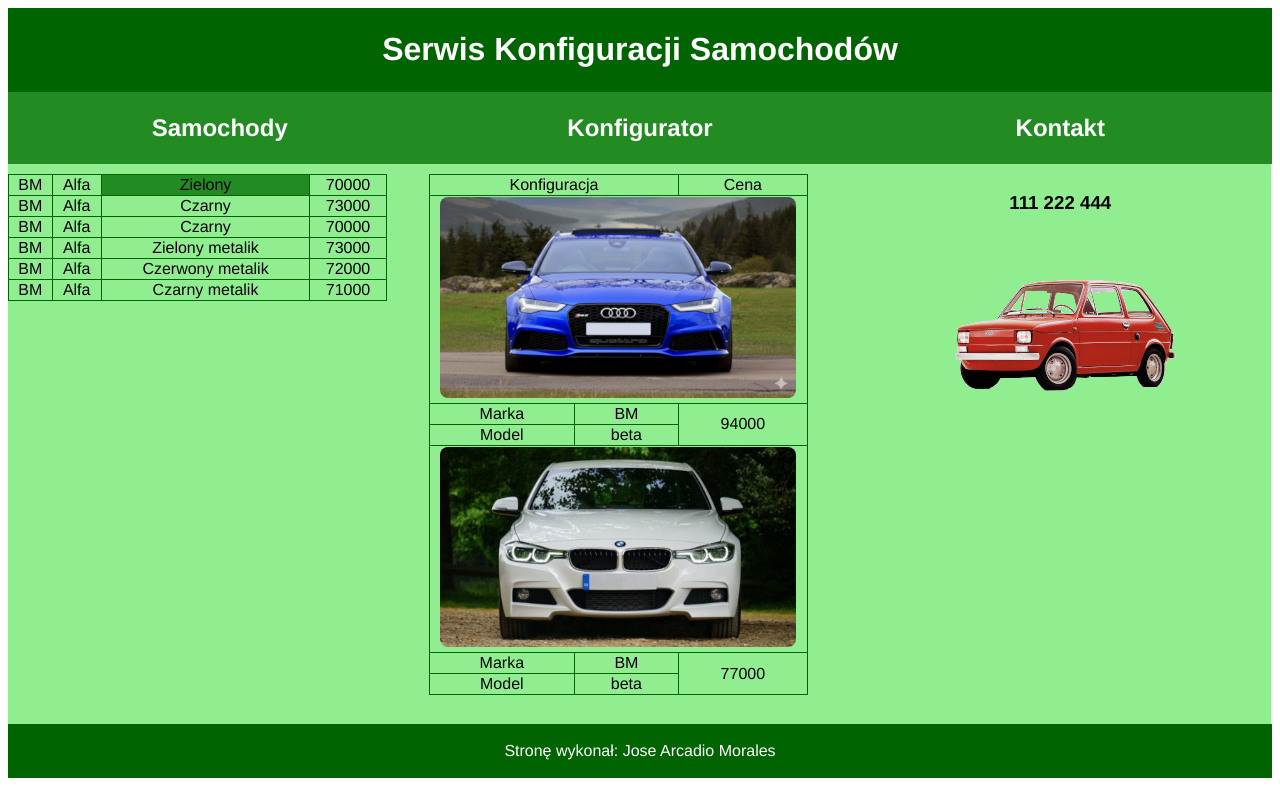
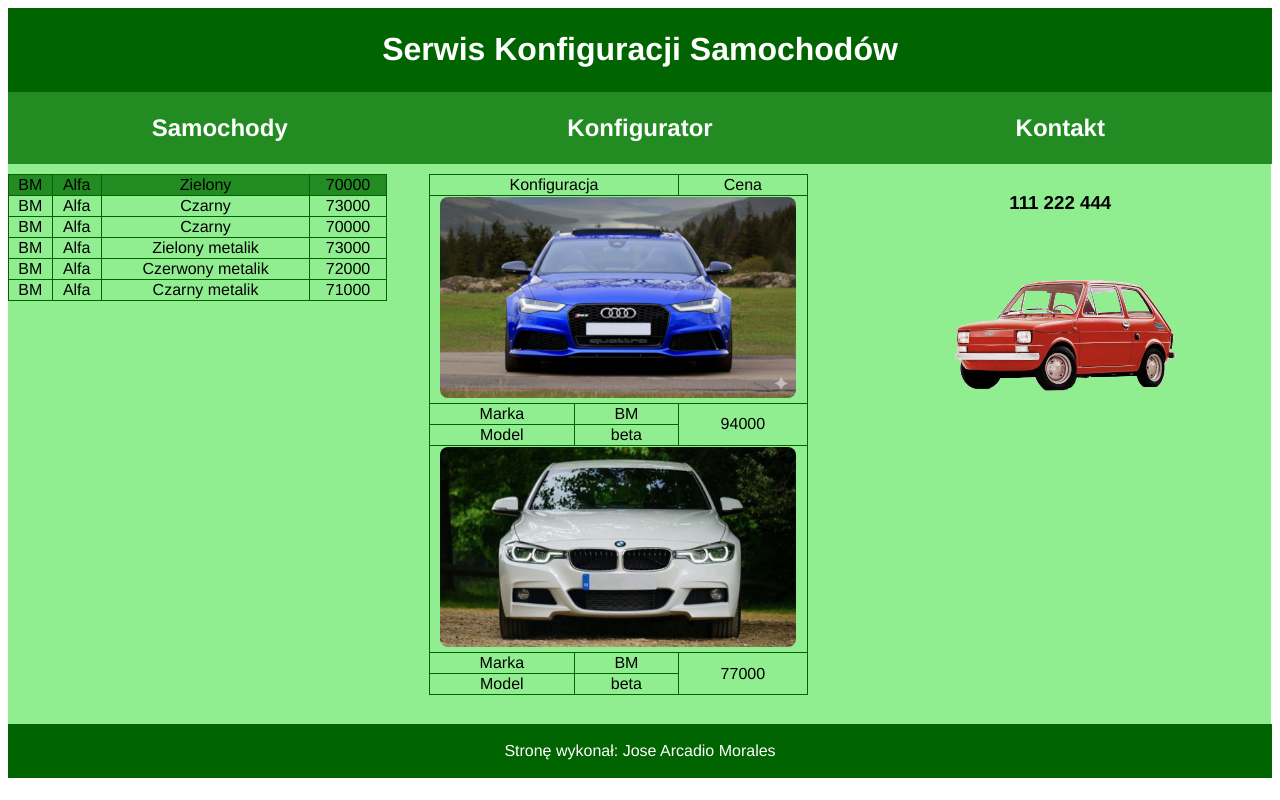
Before and after one commit to DawidJasper99/Arkusz2026Samochody, a plain HTML site: page index.html in a window 1280 px wide. In both pictures the pointer is over the element 197 px from the left and 184 px from the top of the page. Drawn offline with Linux system fonts and the light colour scheme.

Commit message:
Fix hover effect for table rows in sekcjaLewa

```diff
--- a/styl.css
+++ b/styl.css
@@ -43,6 +43,7 @@ h2{
     width: 95%;
     border-radius: 8px;
 }
-#sekcjaLewa td:hover{
+#sekcjaLewa tr:hover{
     background-color: forestgreen;
+
 }
```
